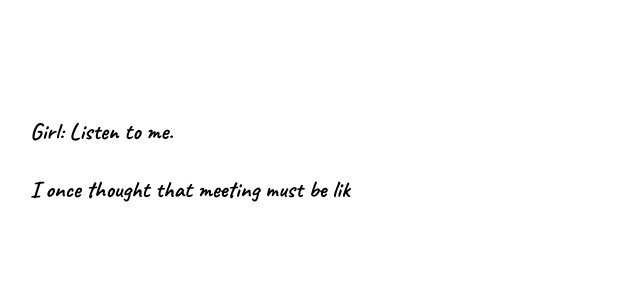
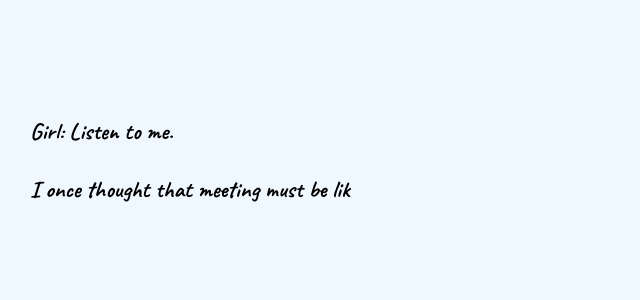
Before and after one commit to IndieDev2003/letter, a React (Vite) app: page / in a window 1280 px wide. Shown: the top 300 px of the page, without its empty margins (0-640 px from the left). Built offline with nearby package versions, Linux system fonts and the light colour scheme; a web font is replaced by a local one.

Commit message:
Update index.css

```diff
--- a/src/index.css
+++ b/src/index.css
@@ -3,6 +3,9 @@
 * {
   padding: 0;
   margin: 0;
+}
+body{
+background-color:aliceblue;
 }
 .letter{
   margin-bottom:30px ;
```
